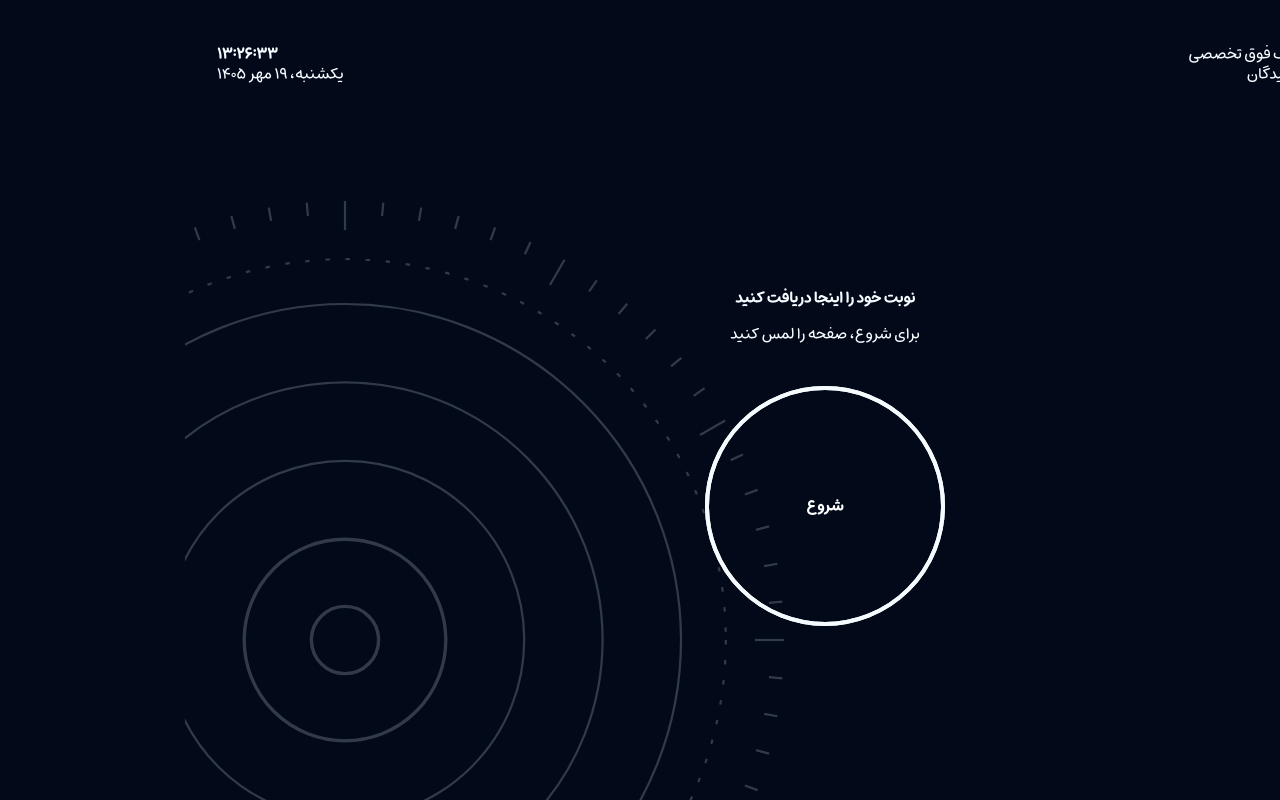
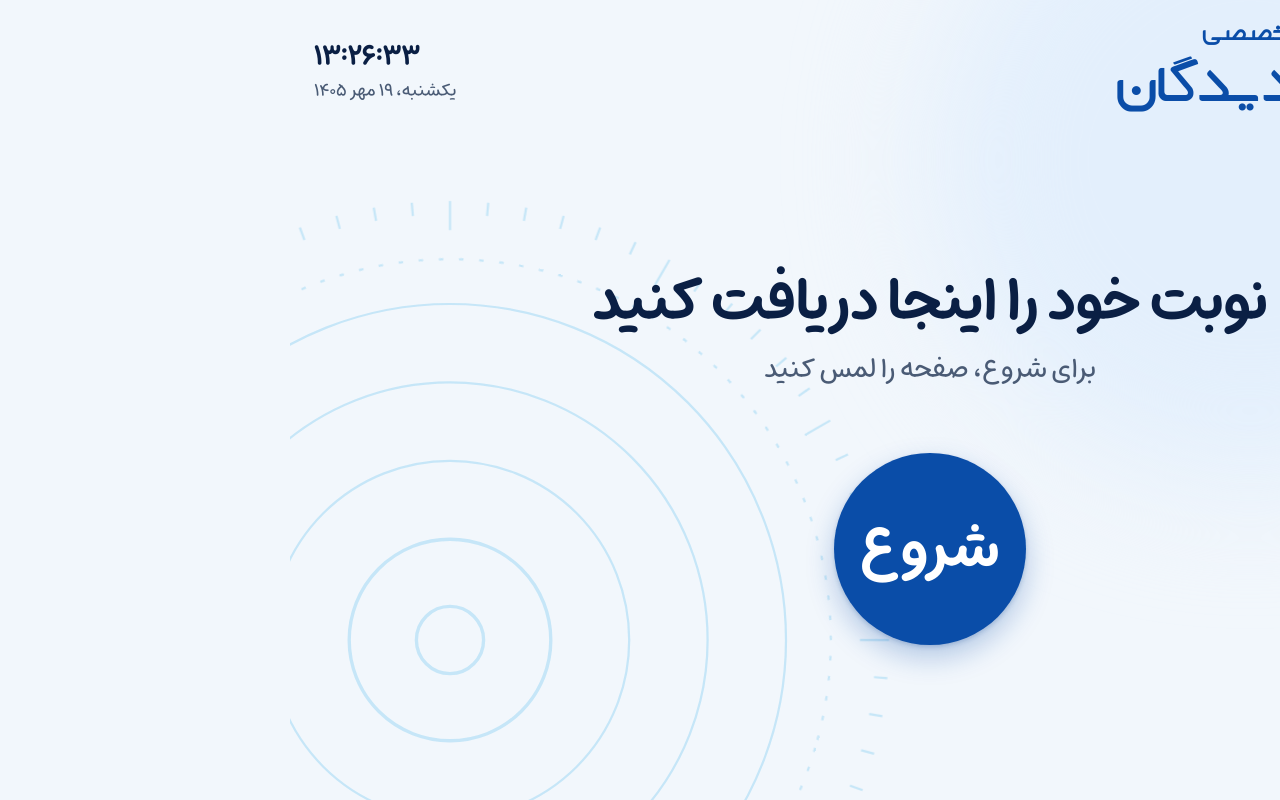
Before and after one commit to Emadcss/novindidegan_appointment, a Next.js app: page / in a window 1280 px wide. Built offline with nearby package versions, Linux system fonts and the light colour scheme.

Commit message:
some bug fixed

```diff
--- a/app/globals.css
+++ b/app/globals.css
@@ -1,322 +1,151 @@
 @import "tailwindcss";
 
-:root {
-  --kiosk-void: #020a1a;
-  --kiosk-panel: #0b1a33;
-  --kiosk-clinical: #01a9ea;
-  --kiosk-navy: #012676;
-  --kiosk-soft: #e8f4fa;
-  --kiosk-alert: #f15152;
-  --kiosk-glass: rgba(255, 255, 255, 0.06);
-  --kiosk-border: rgba(255, 255, 255, 0.12);
-  --kiosk-focus: rgba(1, 169, 234, 0.55);
+/* صفحه‌های کم‌ارتفاع (لپ‌تاپ ۱۵ اینچ، مرورگر با نوار آدرس) */
+@custom-variant short (@media (max-height: 900px));
+
+/* =========================================================
+   توکن‌های طراحی کیوسک نوین دیدگان
+   منبع واحد رنگ، تایپوگرافی، شعاع و سایه.
+   در کامپوننت‌ها فقط از این توکن‌ها استفاده شود (نه hex و نه مقدار دلخواه).
+   ========================================================= */
+
+@theme {
+  /* --- رنگ: پایه --- */
+  --color-ink: #0a1f44;          /* متن اصلی */
+  --color-ink-muted: #4a5b75;    /* متن ثانویه (روی paper ≈ 6.4:1) */
+  --color-paper: #f2f7fc;        /* پس‌زمینه صفحه */
+  --color-surface: #ffffff;      /* کارت و فیلد */
+  --color-line: #c9d8e8;         /* حاشیه‌ی تزئینی */
+  --color-line-strong: #7a93b3;  /* حاشیه‌ی کنترل‌ها (≥ 3:1) */
+
+  /* --- رنگ: برند (از لوگو) --- */
+  --color-brand: #0a4da8;        /* عمل اصلی؛ روی سفید ≈ 8:1 */
+  --color-brand-strong: #083b80; /* حالت فشرده/hover */
+  --color-brand-soft: #e3effc;   /* پس‌زمینه‌ی ملایم برند */
+  --color-iris: #1aa7e8;         /* فقط تزئین (حلقه‌ها)، هرگز متن */
+
+  /* --- رنگ: معنایی --- */
+  --color-success: #0e7a4f;
+  --color-success-soft: #e4f4ec;
+  --color-danger: #b42318;
+  --color-danger-soft: #fdecea;
+  --color-warning: #8a5a00;
+  --color-warning-soft: #fff3d6;
+
+  /* --- شکل --- */
+  --radius-card: 1.5rem;
+  --radius-control: 1rem;
+
+  --shadow-card: 0 1px 2px rgb(10 31 68 / 0.06), 0 10px 28px rgb(10 31 68 / 0.08);
+  --shadow-lift: 0 2px 4px rgb(8 59 128 / 0.2), 0 12px 28px rgb(10 77 168 / 0.28);
+
+  /* --- مقیاس نوشتار (حداقل ۱۸px؛ کیوسک از فاصله‌ی ۶۰–۸۰ سانتی‌متری دیده می‌شود) --- */
+  --text-hint: 1.125rem;
+  --text-hint--line-height: 1.7;
+  --text-body: 1.375rem;
+  --text-body--line-height: 1.8;
+  --text-title: 1.75rem;
+  --text-title--line-height: 1.4;
+  --text-heading: clamp(1.9rem, 3vw, 2.6rem);
+  --text-heading--line-height: 1.3;
+  --text-display: clamp(2.5rem, 5vw, 3.75rem);
+  --text-display--line-height: 1.2;
+  --text-ticket: 8rem;
+  --text-ticket--line-height: 1;
 }
 
-@theme{
-  --color-lightblue: #01a9ea;
-  --color-darkblue: #012676;
-  --color-novingray: #c0bda5;
-  --color-novinblack: #07020d;
-  --color-novingreen: #345830;
-  --color-novinmutedblue: #427aa1;
-  --color-novinlightblue: #00abe7;
-  --color-novinred: #fa003f;
-  --color-novinpink: #f15152;
-  --color-novinemutedgreen: #466365;
-
-  --color-kiosk-void: var(--kiosk-void);
-  --color-kiosk-panel: var(--kiosk-panel);
-  --color-kiosk-clinical: var(--kiosk-clinical);
-  --color-kiosk-navy: var(--kiosk-navy);
-  --color-kiosk-soft: var(--kiosk-soft);
-  --color-kiosk-alert: var(--kiosk-alert);
-}
+/* فونت‌ها از next/font در layout.tsx تعریف می‌شوند */
 @theme inline {
-  --font-ghasem: var(--font-ghasem);
-  --font-boom: var(--font-boom);
-  --font-negarregular: var(--font-negarregular);
-  --font-negarbold: var(--font-negarbold);
-  --font-mikhakregular: var(--font-mikhakregular);
-  --font-mikhaklight: var(--font-mikhaklight);
-  --font-mikhakmedium: var(--font-mikhakmedium);
-  --font-mikhakbold: var(--font-mikhakbold);
+  --font-sans: var(--font-mikhak-face), Tahoma, sans-serif;
+  --font-logo: var(--font-logo-face), var(--font-mikhak-face), Tahoma, sans-serif;
 }
 
-body {
-  background: var(--kiosk-void);
-  color: #f5fbff;
-  font-family: var(--font-mikhakmedium), "Mikhak Medium", "A Ghasem", Tahoma, sans-serif;
-  -webkit-tap-highlight-color: transparent;
-  user-select: none;
-}
+@layer base {
+  html {
+    -webkit-text-size-adjust: 100%;
+    overscroll-behavior: none;
+  }
 
-@media (prefers-reduced-motion: reduce) {
-  .iris-ring-outer,
-  .iris-ring-dashed,
-  .iris-ring-main,
-  .iris-arc,
-  .iris-scan,
-  .iris-fibers {
-    animation: none !important;
+  body {
+    background: var(--color-paper);
+    color: var(--color-ink);
+    font-family: var(--font-mikhak-face), Tahoma, sans-serif;
+    font-weight: 500;
+    line-height: 1.7;
+    -webkit-tap-highlight-color: transparent;
+    -webkit-touch-callout: none;
+    user-select: none;
+    touch-action: manipulation;
+    overscroll-behavior: none;
+  }
+
+  button {
+    font: inherit;
+    cursor: pointer;
+    touch-action: manipulation;
+  }
+
+  button:disabled {
+    cursor: not-allowed;
+  }
+
+  :focus-visible {
+    outline: 4px solid var(--color-brand);
+    outline-offset: 3px;
+  }
+
+  img {
+    -webkit-user-drag: none;
   }
 }
 
-@media (prefers-color-scheme: dark) {
-  :root {
-    --background: #0a0a0a;
-    --foreground: #ededed;
+/* =========================================================
+   حرکت: فقط دو مورد، هر دو برای جلب توجه
+   ========================================================= */
+
+@keyframes touch-pulse {
+  0% {
+    transform: scale(0.94);
+    opacity: 0.5;
+  }
+  100% {
+    transform: scale(1.4);
+    opacity: 0;
   }
 }
 
-.kiosk-panel {
-  border: 1px solid var(--kiosk-border);
-  background: var(--kiosk-glass);
-  backdrop-filter: blur(20px);
-  border-radius: 1.75rem;
-}
-
-.kiosk-title {
-  font-family: var(--font-ghasem), serif;
-  letter-spacing: -0.02em;
-}
-
-.kiosk-hint {
-  color: rgba(232, 244, 250, 0.62);
-}
-
-
-
-
-/* =========================================
-   Iris Scanner Background
-   ========================================= */
-
-@keyframes irisRotate {
-  from {
-    transform: rotate(0deg);
-  }
-
+@keyframes ring-turn {
   to {
     transform: rotate(360deg);
   }
 }
 
-@keyframes irisRotateReverse {
-  from {
-    transform: rotate(360deg);
-  }
+.touch-pulse {
+  animation: touch-pulse 2.8s ease-out infinite;
+}
 
-  to {
-    transform: rotate(0deg);
+.ring-turn {
+  transform-box: fill-box;
+  transform-origin: center;
+  animation: ring-turn 120s linear infinite;
+}
+
+@media (prefers-reduced-motion: reduce) {
+  .touch-pulse,
+  .ring-turn {
+    animation: none;
   }
 }
 
-@keyframes irisScan {
-  0% {
-    transform: translateY(-350px);
-    opacity: 0;
-  }
-
-  15% {
-    opacity: 0.4;
-  }
-
-  50% {
-    opacity: 0.8;
-  }
-
-  85% {
-    opacity: 0.4;
-  }
-
-  100% {
-    transform: translateY(350px);
-    opacity: 0;
-  }
+/* نوار شمارش معکوس بستن صفحه‌ی نوبت */
+@keyframes drain {
+  from { transform: scaleX(1); }
+  to { transform: scaleX(0); }
 }
 
-@keyframes irisPulse {
-  0%,
-  100% {
-    transform: scale(0.98);
-    opacity: 0.6;
-  }
-
-  50% {
-    transform: scale(1.02);
-    opacity: 0.9;
-  }
+.drain {
+  transform-origin: right;
+  animation-name: drain;
+  animation-timing-function: linear;
+  animation-fill-mode: forwards;
 }
-
-.iris-ring-outer {
-  animation: irisRotate 45s linear infinite;
-}
-
-.iris-ring-dashed {
-  animation: irisRotateReverse 30s linear infinite;
-}
-
-.iris-ring-main {
-  animation: irisRotate 22s linear infinite;
-}
-
-.iris-arc {
-  animation: irisRotate 12s linear infinite;
-}
-
-.iris-scan {
-  animation: irisScan 6s ease-in-out infinite;
-}
-
-.iris-fibers {
-  animation: irisPulse 6s ease-in-out infinite;
-
-  background:
-          repeating-conic-gradient(
-                  from 0deg,
-                  rgba(80, 210, 255, 0.38) 0deg 1deg,
-                  transparent 1deg 5deg
-          );
-
-  mask-image: radial-gradient(
-          circle,
-          transparent 0 18%,
-          black 19% 72%,
-          transparent 73%
-  );
-
-  -webkit-mask-image: radial-gradient(
-          circle,
-          transparent 0 18%,
-          black 19% 72%,
-          transparent 73%
-  );
-}
-
-
-/* =========================================
-   Appointment ticket printing
-   Initial target: 80mm thermal paper
-   ========================================= */
-
-.appointment-ticket-print {
-  display: none;
-}
-  @media print {
-    @page {
-      size: 80mm auto;
-      margin: 0;
-    }
-
-    html,
-    body {
-      width: 80mm !important;
-      min-width: 0 !important;
-      margin: 0 !important;
-      padding: 0 !important;
-      background: #fff !important;
-      color: #111 !important;
-    }
-
-    body * {
-      visibility: hidden !important;
-    }
-
-    .appointment-ticket-print,
-    .appointment-ticket-print * {
-      visibility: visible !important;
-    }
-
-    .appointment-ticket-print {
-      display: block !important;
-      position: absolute !important;
-      top: 0 !important;
-      right: auto !important;
-      left: 0 !important;
-      box-sizing: border-box !important;
-      width: 80mm !important;
-      margin: 0 !important;
-      padding: 4mm !important;
-      background: #fff !important;
-      color: #111 !important;
-      direction: rtl !important;
-      font-family: var(--font-ghasem), serif;
-      font-size: 12px !important;
-      line-height: 1.7 !important;
-      text-align: center !important;
-      box-shadow: none !important;
-    }
-
-    .ticket-clinic-subtitle {
-      margin: 0;
-      font-size: 11px;
-    }
-
-    .ticket-clinic-name {
-      margin: 0;
-      font-size: 22px;
-      font-weight: 800;
-    }
-
-    .ticket-title {
-      margin: 2mm 0;
-      font-size: 16px;
-      font-weight: 700;
-    }
-
-    .ticket-divider {
-      height: 0;
-      margin: 3mm 0;
-      border-top: 1px solid #777;
-    }
-
-    .ticket-divider-dashed {
-      border-top-style: dashed;
-    }
-
-    .ticket-number-block {
-      margin: 3mm 0;
-      padding: 2mm 0;
-      border: 1.5px solid #111;
-      border-radius: 2mm;
-    }
-
-    .ticket-number-block p {
-      margin: 0;
-      font-size: 12px;
-    }
-
-    .ticket-number-block strong {
-      display: block;
-      font-size: 34px;
-      line-height: 1.35;
-    }
-
-    .ticket-details {
-      margin-top: 3mm;
-      text-align: right;
-    }
-
-    .ticket-details p {
-      display: flex;
-      justify-content: space-between;
-      gap: 3mm;
-      margin: 1.5mm 0;
-    }
-
-    .ticket-details strong {
-      font-weight: 700;
-      text-align: left;
-    }
-
-    .ticket-instruction {
-      margin: 3mm 0;
-      font-size: 12px;
-      font-weight: 700;
-    }
-
-    .ticket-footer {
-      margin: 2mm 0 0;
-      font-size: 10px;
-    }
-  }
--- a/app/layout.tsx
+++ b/app/layout.tsx
@@ -1,40 +1,27 @@
 import type { Metadata } from "next";
-import localFont from "next/font/local"
+import localFont from "next/font/local";
 import "./globals.css";
 
-const persianFont = localFont({
+/**
+ * فقط دو خانواده فونت:
+ * - میخک: تمام رابط (سه وزن واقعی؛ font-bold دیگر bold مصنوعی نمی‌سازد)
+ * - آقاسم: فقط برای لوگوتایپ
+ */
+const mikhak = localFont({
+  src: [
+    { path: "../fonts/Mikhak-DS2-Regular.woff2", weight: "400", style: "normal" },
+    { path: "../fonts/Mikhak-DS2-Medium.woff2", weight: "500", style: "normal" },
+    { path: "../fonts/Mikhak-DS2-Bold.woff2", weight: "700", style: "normal" },
+  ],
+  variable: "--font-mikhak-face",
+  display: "swap",
+});
+
+const logoFont = localFont({
   src: "../fonts/AGhasem.woff2",
-  variable: "--font-ghasem",
-})
-const persianFont1 = localFont({
-  src: "../fonts/Yekan Boom.woff2",
-  variable: "--font-boom",
-})
-const persianFont2 = localFont({
-  src: "../fonts/A Negaar Regular.ttf",
-  variable: "--font-negarregular",
-})
-const persianFont3 = localFont({
-  src: "../fonts/A Negaar Bold.ttf",
-  variable: "--font-negarbold",
-})
-const persianFont4 = localFont({
-  src: "../fonts/Mikhak-DS2-Regular.woff2",
-  variable: "--font-mikhakregular",
-})
-const persianFont5 = localFont({
-  src: "../fonts/Mikhak-DS2-Light.woff2",
-  variable: "--font-mikhaklight",
-})
-const persianFont6 = localFont({
-  src: "../fonts/Mikhak-DS2-Medium.woff2",
-  variable: "--font-mikhakmedium",
-})
-const persianFont7 = localFont({
-  src: "../fonts/Mikhak-DS2-Bold.woff2",
-  variable: "--font-mikhakbold",
-})
-
+  variable: "--font-logo-face",
+  display: "swap",
+});
 
 export const metadata: Metadata = {
   title: "کلینیک فوق تخصصی نوین دیدگان | کیوسک نوبت دهی",
@@ -43,14 +30,12 @@ export const metadata: Metadata = {
 
 export default function RootLayout({ children }: LayoutProps<"/">) {
   return (
-    <html
-      lang="fa"
-      dir='rtl'
-      className={`${persianFont.variable} ${persianFont1.variable} ${persianFont2.variable} ${persianFont3.variable} ${persianFont4.variable} ${persianFont5.variable} ${persianFont6.variable} ${persianFont7.variable}`}
-    >
-      <body className="min-h-full flex flex-col">
-
-      {children}</body>
-    </html>
+      <html
+          lang="fa"
+          dir="rtl"
+          className={`${mikhak.variable} ${logoFont.variable}`}
+      >
+      <body className="flex min-h-full flex-col font-sans">{children}</body>
+      </html>
   );
 }
--- a/components/kiosk/hooks/useSubmitAppointment.ts
+++ b/components/kiosk/hooks/useSubmitAppointment.ts
@@ -2,8 +2,8 @@
 
 import { useCallback, useRef, type Dispatch } from "react";
 
-import { createAppointmentApi, createRequestId } from "../../../../../../Downloads/novindidegan_appointment-latest/novindidegan_appointment/lib/kiosk/api-client";
-import type { KioskAction, KioskState } from "../../../../../../Downloads/novindidegan_appointment-latest/novindidegan_appointment/lib/kiosk/session";
+import { createAppointmentApi, createRequestId } from "@/lib/kiosk/api-client";
+import type { KioskAction, KioskState } from "@/lib/kiosk/session";
 
 export type SubmitOptions = {
     surgeryHistory: boolean | null;
--- a/components/kiosk/steps/MainChoiceStep.tsx
+++ b/components/kiosk/steps/MainChoiceStep.tsx
@@ -1,8 +1,8 @@
 "use client";
 
-import ChoiceCard from "../../../../../../Downloads/novindidegan_appointment-latest/novindidegan_appointment/components/ui/ChoiceCard";
-import { HistoryIcon, PlusTicketIcon } from "../../../../../../Downloads/novindidegan_appointment-latest/novindidegan_appointment/components/ui/Icons";
-import Screen from "../../../../../../Downloads/novindidegan_appointment-latest/novindidegan_appointment/components/ui/Screen";
+import ChoiceCard from "@/components/ui/ChoiceCard";
+import { HistoryIcon, PlusTicketIcon } from "@/components/ui/Icons";
+import Screen from "@/components/ui/Screen";
 
 type MainChoiceStepProps = {
     onNew: () => void;
--- a/components/ui/Button.tsx
+++ b/components/ui/Button.tsx
@@ -1,5 +1,5 @@
 import type { ButtonHTMLAttributes, ReactNode } from "react";
-import Spinner from "../../../../../Downloads/novindidegan_appointment-latest/novindidegan_appointment/components/ui/Spinner";
+import Spinner from "@/components/ui/Spinner";
 
 export type ButtonVariant = "primary" | "secondary" | "quiet";
 export type ButtonSize = "md" | "lg";
--- a/components/ui/DigitField.tsx
+++ b/components/ui/DigitField.tsx
@@ -1,4 +1,4 @@
-import { toPersianDigits } from "../../../../../Downloads/novindidegan_appointment-latest/novindidegan_appointment/lib/utils/persian-digits";
+import { toPersianDigits } from "@/lib/utils/persian-digits";
 
 type DigitFieldProps = {
     value: string;
--- a/components/ui/IdleWarning.tsx
+++ b/components/ui/IdleWarning.tsx
@@ -2,7 +2,7 @@
 
 import { useEffect, useState } from "react";
 import Button from "@/components/ui/Button";
-import { toPersianDigits } from "../../../../../Downloads/novindidegan_appointment-latest/novindidegan_appointment/lib/utils/persian-digits";
+import { toPersianDigits } from "@/lib/utils/persian-digits";
 
 type IdleWarningProps = {
     /** ثانیه‌های باقی‌مانده تا بازگشت خودکار */
--- a/components/ui/Screen.tsx
+++ b/components/ui/Screen.tsx
@@ -1,5 +1,5 @@
 import type { ReactNode } from "react";
-import KioskNavigation from "../../../../../Downloads/novindidegan_appointment-latest/novindidegan_appointment/components/ui/KioskNavigation";
+import KioskNavigation from "@/components/ui/KioskNavigation";
 
 type ScreenProps = {
     title: string;
--- a/lib/db/repositories.ts
+++ b/lib/db/repositories.ts
@@ -10,7 +10,7 @@ import type {
     Nationality,
     ScheduleException,
     Specialty,
-} from "../../../../../Downloads/novindidegan_appointment-latest/novindidegan_appointment/types/kiosk";
+} from "@/types/kiosk";
 
 /**
  * تمام کوئری‌های SQL پروژه اینجاست. سرویس‌ها (lib/kiosk) فقط همین توابع را صدا می‌زنند
--- a/lib/db/seed.ts
+++ b/lib/db/seed.ts
@@ -3,7 +3,7 @@ import {
     doctors,
     scheduleExceptions,
     specialties,
-} from "../../../../../Downloads/novindidegan_appointment-latest/novindidegan_appointment/data/kiosk-data";
+} from "@/data/kiosk-data";
 import type { Exec } from "@/lib/db/connection";
 
 /** جدول‌هایی که با شناسه‌ی صریح پر می‌شوند و شمارنده‌ی شناسه‌شان باید جلو برود */
```
Also changed, not shown: lib/db/self-check.ts (+5 -5 lines).
